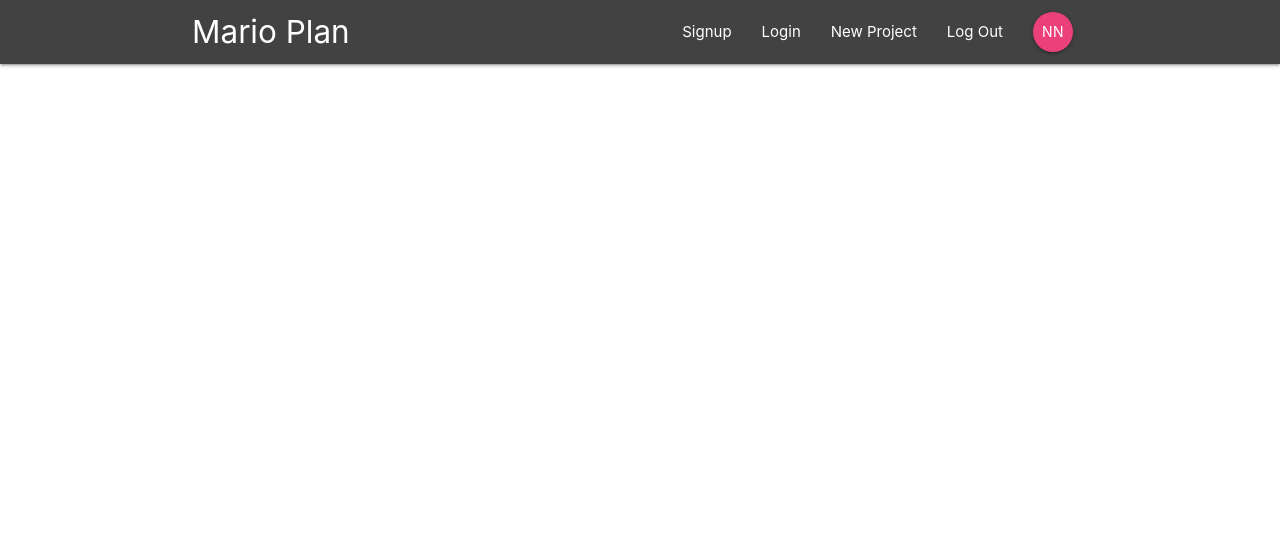
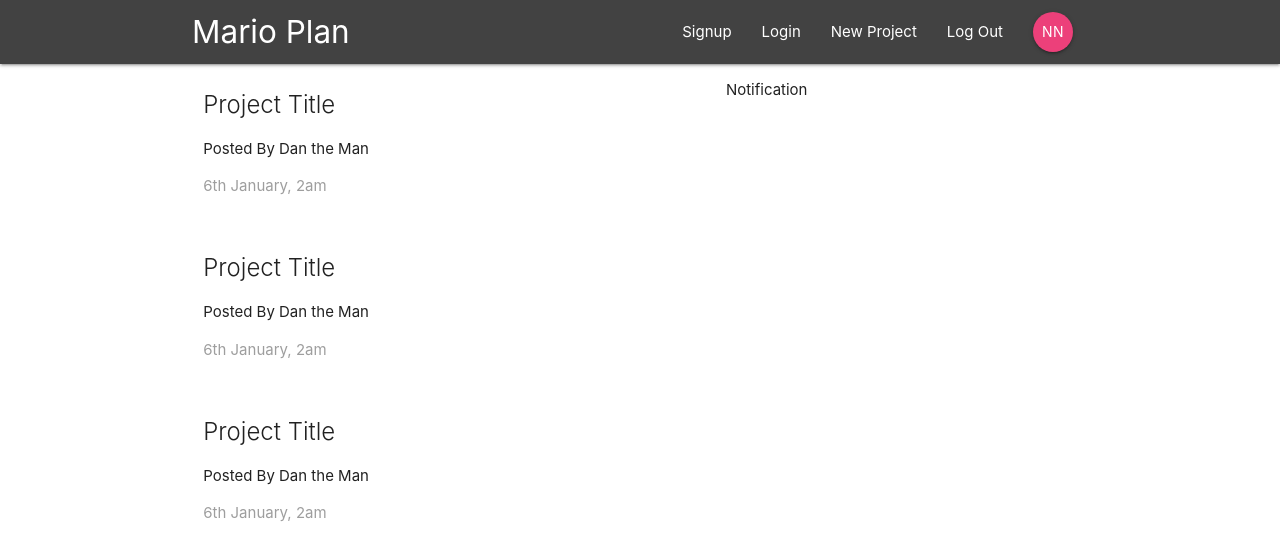
Before and after one commit to danchamorro/ReactReduxFirebase, a React (Create React App) app: page / in a window 1280 px wide. Shown: the top 560 px of the page. Built offline with nearby package versions, Linux system fonts and the light colour scheme.

Commit message:
Added Project List, Dashboard and Notifictions. Also Dashboard route.

```diff
--- a/src/App.js
+++ b/src/App.js
@@ -1,6 +1,7 @@
 import React, { Component } from "react";
-import { BrowserRouter } from "react-router-dom";
+import { BrowserRouter, Switch, Route } from "react-router-dom";
 import Navbar from "./components/layout/Navbar";
+import Dashboard from "./components/dashboard/Dashboard";
 
 class App extends Component {
   render() {
@@ -8,6 +9,9 @@
       <BrowserRouter>
         <div className="App">
           <Navbar />
+          <Switch>
+            <Route path="/" component={Dashboard} />
+          </Switch>
         </div>
       </BrowserRouter>
     );
--- a/src/components/dashboard/Dashboard.js
+++ b/src/components/dashboard/Dashboard.js
@@ -0,0 +1,22 @@
+import React, { Component } from "react";
+import Notfications from "./Notfications";
+import ProjectList from "../projects/ProjectList";
+
+class Dashboard extends Component {
+  render() {
+    return (
+      <div className="dashboard container">
+        <div className="row">
+          <div className="col s12 m6">
+            <ProjectList />
+          </div>
+          <div className="col s12 m5 offset-m1">
+            <Notfications />
+          </div>
+        </div>
+      </div>
+    );
+  }
+}
+
+export default Dashboard;
--- a/src/components/dashboard/Notfications.js
+++ b/src/components/dashboard/Notfications.js
@@ -0,0 +1,11 @@
+import React from "react";
+
+const Notfications = () => {
+  return (
+    <div>
+      <p>Notification</p>
+    </div>
+  );
+};
+
+export default Notfications;
--- a/src/components/projects/ProjectList.js
+++ b/src/components/projects/ProjectList.js
@@ -0,0 +1,33 @@
+import React from "react";
+
+const ProjectList = () => {
+  return (
+    <div>
+      <div className="project-list section">
+        <div className="card z-depth-0 project-summary">
+          <span className="card-title">Project Title</span>
+          <p>Posted By Dan the Man</p>
+          <p className="grey-text">6th January, 2am</p>
+        </div>
+      </div>
+
+      <div className="project-list section">
+        <div className="card z-depth-0 project-summary">
+          <span className="card-title">Project Title</span>
+          <p>Posted By Dan the Man</p>
+          <p className="grey-text">6th January, 2am</p>
+        </div>
+      </div>
+
+      <div className="project-list section">
+        <div className="card z-depth-0 project-summary">
+          <span className="card-title">Project Title</span>
+          <p>Posted By Dan the Man</p>
+          <p className="grey-text">6th January, 2am</p>
+        </div>
+      </div>
+    </div>
+  );
+};
+
+export default ProjectList;
```
